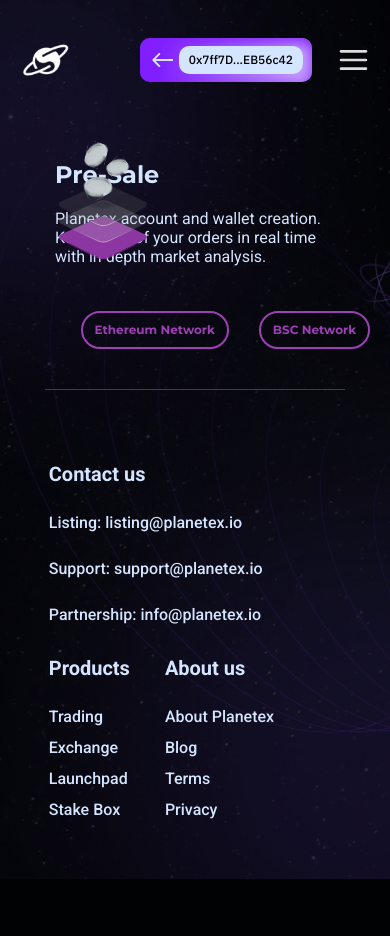
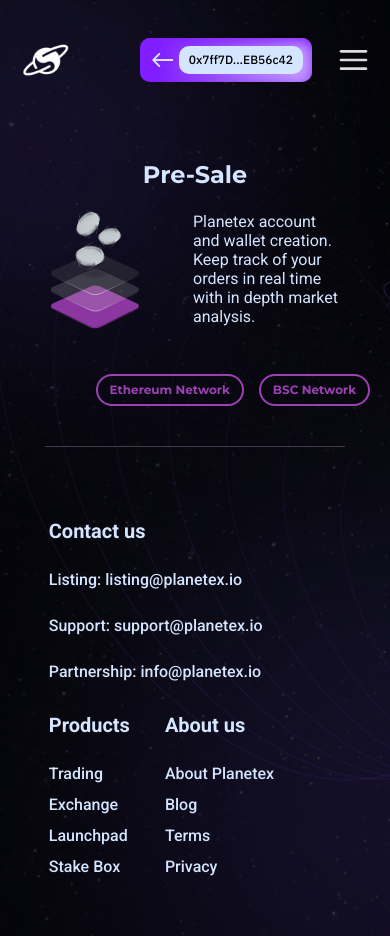
Before and after one commit to dexolacom/Planetex-app, a React (Create React App) app: page /presale in a window 390 px wide. Before the commit the page ends 879 px from the top, so only its background shows below. Built offline with nearby package versions, Linux system fonts and the light colour scheme.

Commit message:
ADD | mobile herosection

```diff
--- a/src/components/HeroSection/HeroSection.tsx
+++ b/src/components/HeroSection/HeroSection.tsx
@@ -1,18 +1,30 @@
 import React from 'react';
-import { Content, Wrapper, TextContainer, Title, Text, Img } from './styles';
+import { Content, Wrapper, TextContainer, Title, Text, Img, MobileContent, MobileContainer } from './styles';
 import { HeroProps } from '../../constants/types';
+import useCheckIsMobile from '../../hooks/useCheckIsMobile';
 
 
 const HeroSection = ({title, text, img}:HeroProps) => {
+  const { isMobile } = useCheckIsMobile()
+
   return (
     <Wrapper>
-      <Content>
-        <Img src={img}/>
-        <TextContainer>
+      {isMobile
+        ? <MobileContent>
           <Title>{title}</Title>
-          <Text>{text}</Text>
-        </TextContainer>
-      </Content>
+          <MobileContainer>
+            <Img src={img} />
+            <Text>{text}</Text>
+          </MobileContainer>
+        </MobileContent>
+        : <Content>
+          <Img src={img}/>
+          <TextContainer>
+            <Title>{title}</Title>
+            <Text>{text}</Text>
+          </TextContainer>
+        </Content>
+      }
     </Wrapper>
   );
 };
--- a/src/components/HeroSection/styles.ts
+++ b/src/components/HeroSection/styles.ts
@@ -16,6 +16,20 @@
   @media screen and (max-width: 880px) {
     width: 80%;
   }
+`
+
+export const MobileContent = styled.div`
+  display: flex;
+  flex-direction: column;
+  align-items: center;
+  justify-content: center;
+`
+
+export const MobileContainer = styled.div`
+  display: flex;
+  gap: 50px;
+  justify-content: center;
+  align-items: center;
 `
 
 export const TextContainer = styled.div`
@@ -43,12 +57,16 @@
     font-size: 16px;
     line-height: 19px;
   }
+
+  @media screen and (max-width: 576px) {
+    max-width: 150px;
+  }
 `
 
 export const Img = styled.img`
   margin-top: -20px;
 
-  @media screen and (max-width: 500px) {
-    position: absolute;
+  @media screen and (max-width: 576px) {
+    margin-top: 0;
   }
 `
--- a/src/pages/PreSalePage/styles.ts
+++ b/src/pages/PreSalePage/styles.ts
@@ -5,4 +5,9 @@
   justify-content: flex-end;
   gap: 30px;
   margin: 0 0 35px 0;
+
+  @media screen and (max-width: 576px) {
+    gap: 15px;
+    margin: 0 0 15px 0;
+  }
 `
--- a/src/theme.ts
+++ b/src/theme.ts
@@ -46,7 +46,7 @@
 
   @media screen and (max-width: 576px) {
     font-size: 12px;
-    padding: 5px 12px;
+    padding: 2px 12px;
   }
 `
 
```
